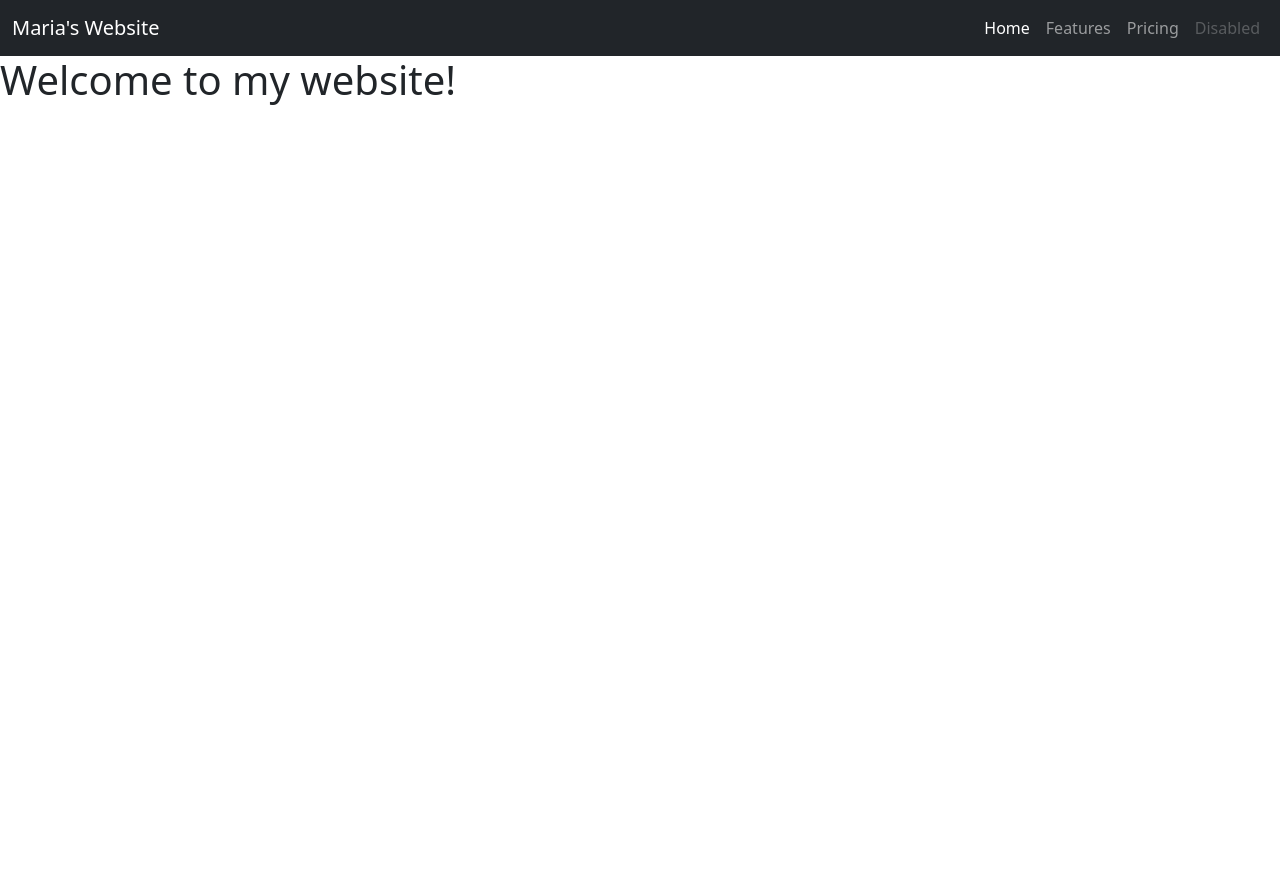
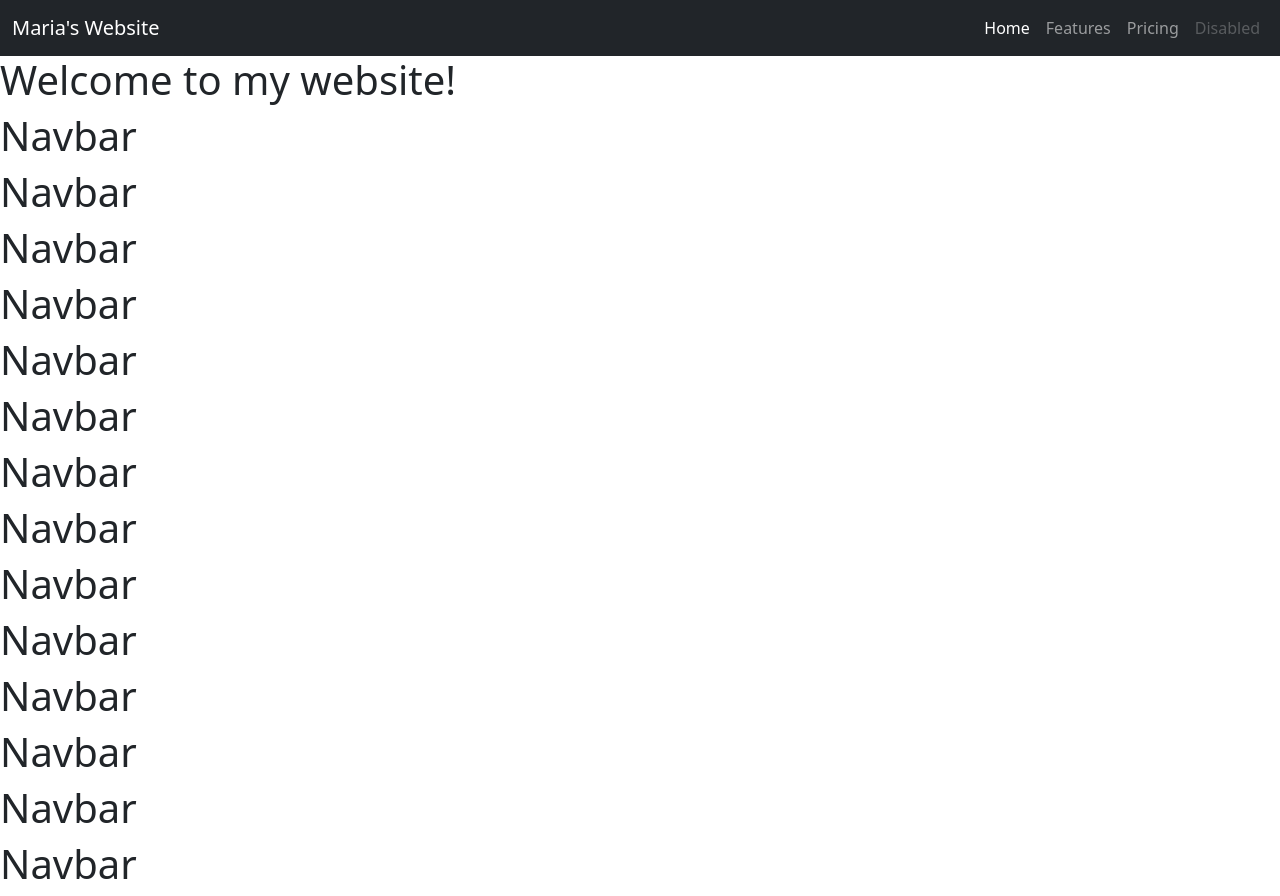
Before and after one commit to mariaspiteri0/mariaspiteri0.github.io, a plain HTML site: page navbar.html in a window 1280 px wide. Before the commit the page ends 800 px from the top, so only its background shows below. Drawn offline with nearby package versions, Linux system fonts and the light colour scheme.

Commit message:
Update navbar.html

```diff
--- a/navbar.html
+++ b/navbar.html
@@ -41,6 +41,21 @@
     </nav>
 
     <h1>Welcome to my website!</h1>
+    <h1>Navbar</h1>
+    <h1>Navbar</h1>
+    <h1>Navbar</h1>
+    <h1>Navbar</h1>
+    <h1>Navbar</h1>
+    <h1>Navbar</h1>
+    <h1>Navbar</h1>
+    <h1>Navbar</h1>
+    <h1>Navbar</h1>
+    <h1>Navbar</h1>
+    <h1>Navbar</h1>
+    <h1>Navbar</h1>
+    <h1>Navbar</h1>
+    <h1>Navbar</h1>
+
 
     <script src="https://cdn.jsdelivr.net/npm/bootstrap@5.0.0-alpha3/dist/js/bootstrap.bundle.min.js"
         integrity="sha384-popRpmFF9JQgExhfw5tZT4I9/CI5e2QcuUZPOVXb1m7qUmeR2b50u+YFEYe1wgzy"
```
